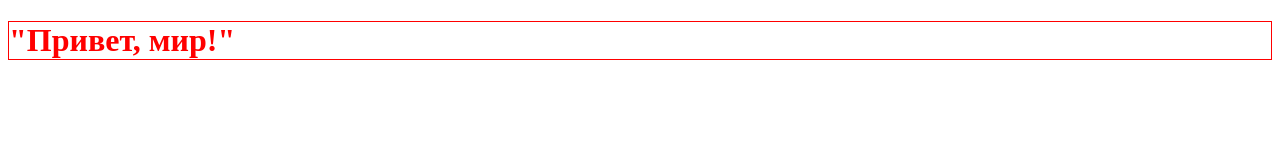
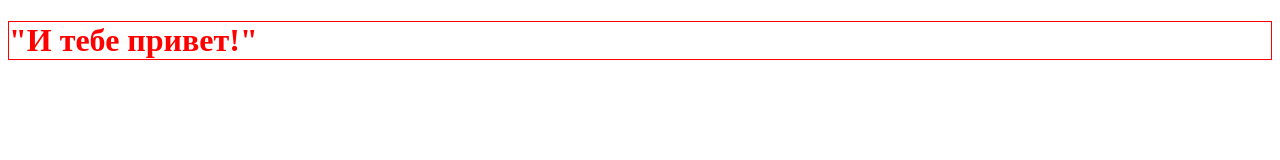
Before and after one commit to kes2023/mq-diplom, a plain HTML site: page index.html in a window 1280 px wide. Drawn offline with Linux system fonts and the light colour scheme.

Commit message:
обновился файл html

```diff
--- a/index.html
+++ b/index.html
@@ -7,6 +7,6 @@
 <link rel="stylesheet" href="css/style.css">
 </head>
 <body>
-    <h1>"Привет, мир!"</h1>
+    <h1>"И тебе привет!"</h1>
 </body>
 </html>
```
